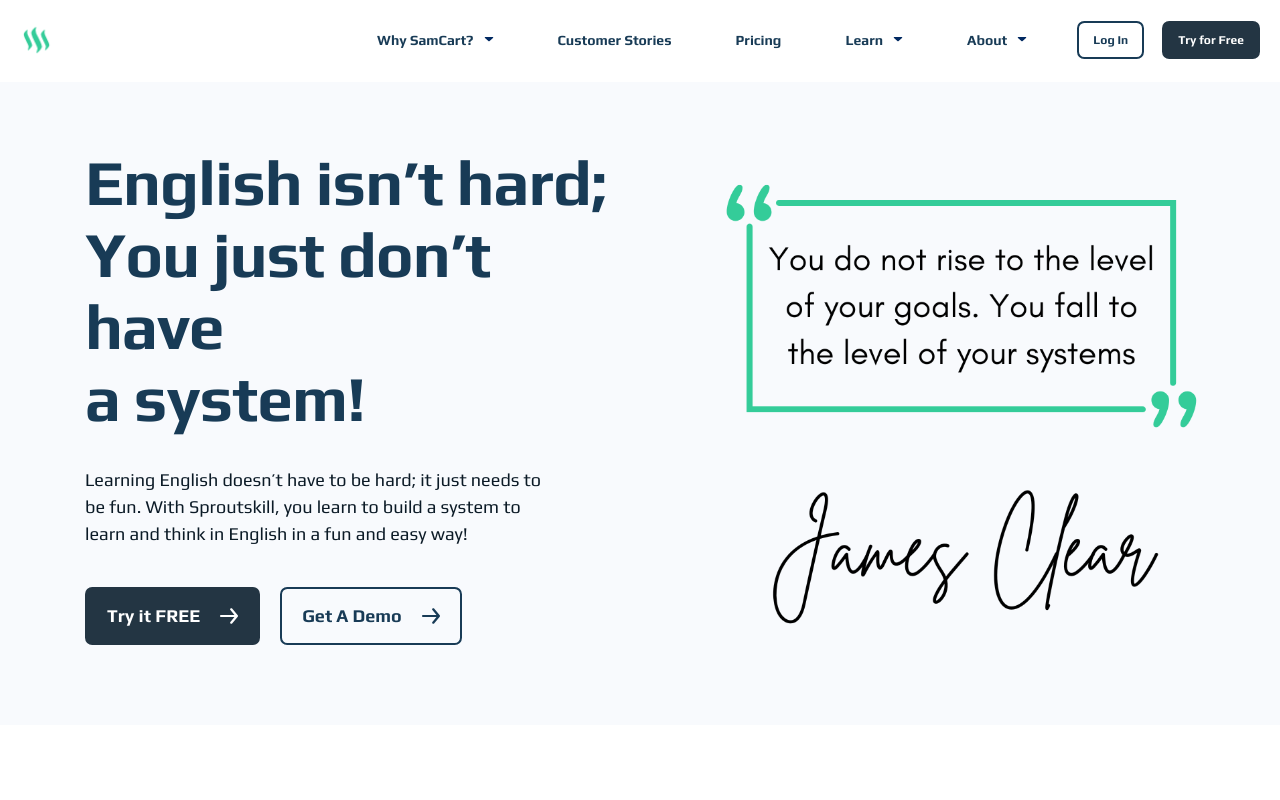
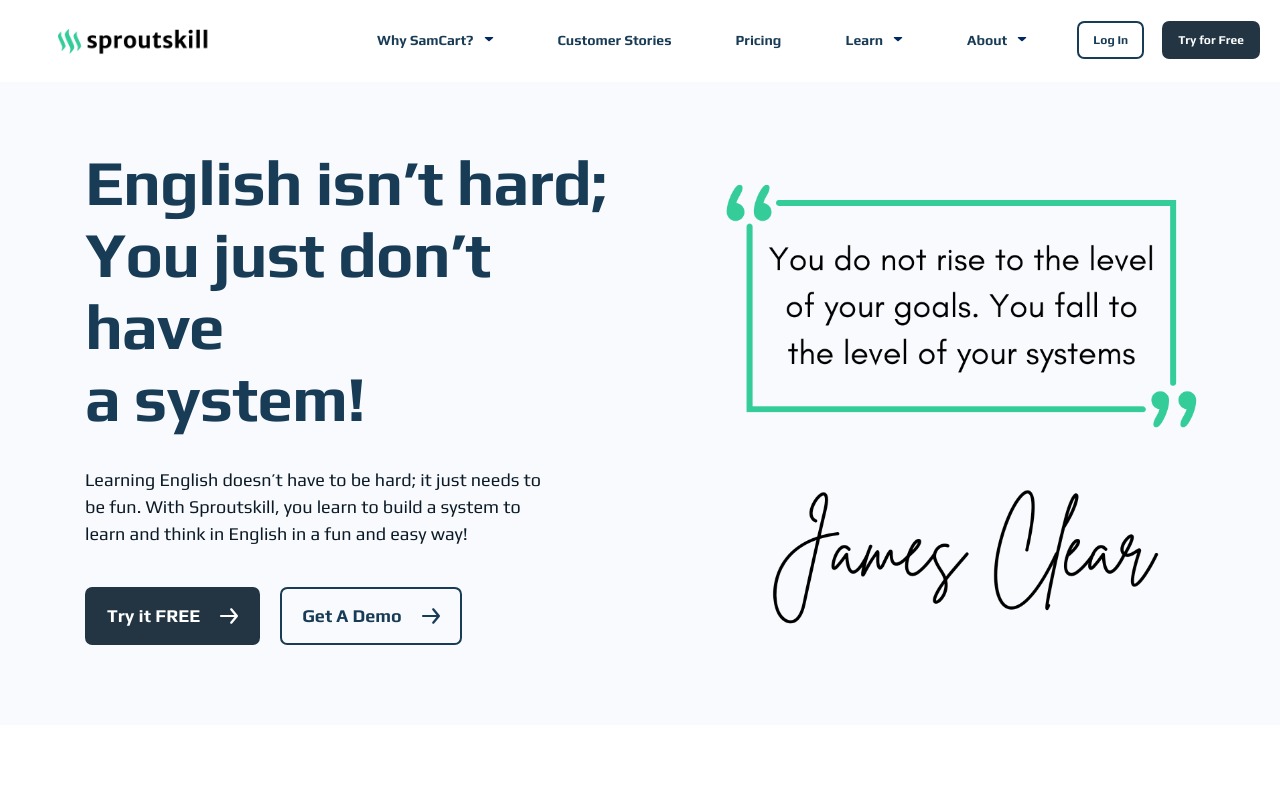
Before and after one commit to hr-sobuj/SproutSkill, a website with bundled scripts: page index.html in a window 1280 px wide. Shown: the top 800 px of the page. Built offline with nearby package versions, Linux system fonts and the light colour scheme; a script that the page names is missing.

Commit message:
update logo

```diff
--- a/index.html
+++ b/index.html
@@ -63,7 +63,7 @@
                 </a>
             </div>
             <a class="logo" href="/" role="banner">
-                <img src="./assets/img/logo1.png" alt="" class="w-[10%]">
+                <img src="./assets/img/logo.png" alt="" class="w-[70%]">
             </a>
             <nav class="nav-main" role="navigation">
                 <ul>
```
Also changed, not shown: assets/css/output.css, assets/img/logo.png (added), assets/img/logo2.png (deleted).
